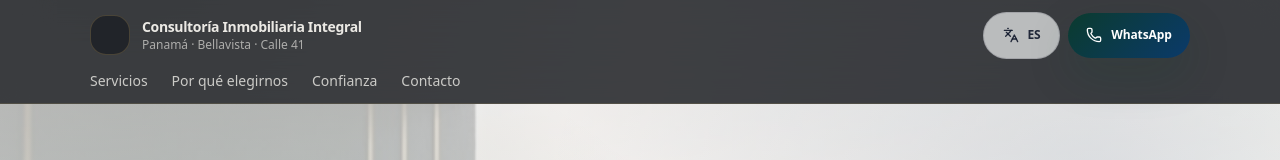
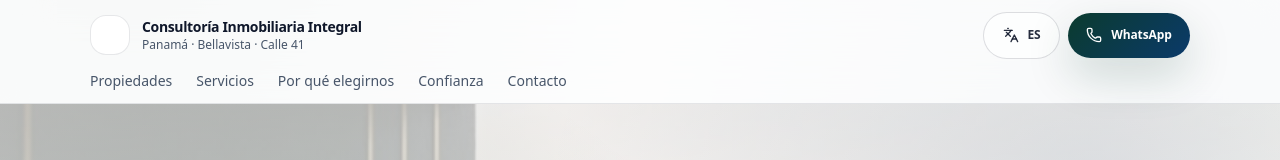
Before and after one commit to lulabtechnology/Consultor-a-Inmobiliaria-Integral, a Next.js app: page / in a window 1280 px wide. Shown: the top 160 px of the page. Built offline with nearby package versions, Linux system fonts and the light colour scheme.

Commit message:
Update Header.tsx

```diff
--- a/components/Header.tsx
+++ b/components/Header.tsx
@@ -14,23 +14,21 @@ export default function Header({
   t: any;
 }) {
   return (
-    <header className="sticky top-0 z-50 border-b border-[rgba(214,180,106,.14)] bg-[rgba(11,12,16,.78)] backdrop-blur-xl">
+    <header className="sticky top-0 z-50 border-b border-[rgba(15,23,42,.10)] bg-[rgba(255,255,255,.78)] backdrop-blur-xl">
       <div className="container-pad py-3">
         <div className="flex items-center justify-between gap-3">
-          {/* Marca */}
           <a href="#top" className="flex items-center gap-3 min-w-0">
-            <div className="h-10 w-10 shrink-0 overflow-hidden rounded-2xl border border-[rgba(214,180,106,.22)] bg-[rgba(16,18,24,.55)]" />
+            <div className="h-10 w-10 shrink-0 overflow-hidden rounded-2xl border border-[rgba(15,23,42,.10)] bg-white" />
             <div className="min-w-0 leading-tight">
-              <div className="truncate text-sm font-semibold tracking-tight text-[rgba(244,242,237,.95)]">
+              <div className="truncate text-sm font-extrabold tracking-tight text-slate-900">
                 Consultoría Inmobiliaria Integral
               </div>
-              <div className="truncate text-xs text-[rgba(244,242,237,.62)]">
+              <div className="truncate text-xs text-slate-600">
                 Panamá · Bellavista · Calle 41
               </div>
             </div>
           </a>
 
-          {/* Acciones */}
           <div className="flex items-center gap-2">
             <button
               className="btn btn-ghost px-3 py-2 text-xs"
@@ -44,25 +42,17 @@ export default function Header({
 
             <a className="btn btn-primary px-3 py-2 text-xs" href={links.wa} target="_blank" rel="noreferrer">
               <Phone className="h-4 w-4" />
-              {lang === "es" ? "WhatsApp" : "WhatsApp"}
+              WhatsApp
             </a>
           </div>
         </div>
 
-        {/* Menú simple (solo desktop) */}
-        <nav className="mt-3 hidden items-center gap-6 text-sm text-[rgba(244,242,237,.78)] md:flex">
-          <a href="#servicios" className="hover:text-[rgba(214,180,106,.95)]">
-            {t.nav.services}
-          </a>
-          <a href="#porque" className="hover:text-[rgba(214,180,106,.95)]">
-            {t.nav.why}
-          </a>
-          <a href="#confianza" className="hover:text-[rgba(214,180,106,.95)]">
-            {t.nav.trust}
-          </a>
-          <a href="#contacto" className="hover:text-[rgba(214,180,106,.95)]">
-            {t.nav.contact}
-          </a>
+        <nav className="mt-3 hidden items-center gap-6 text-sm text-slate-600 md:flex">
+          <a href="#propiedades" className="hover:text-slate-900">{t.nav.featured}</a>
+          <a href="#servicios" className="hover:text-slate-900">{t.nav.services}</a>
+          <a href="#porque" className="hover:text-slate-900">{t.nav.why}</a>
+          <a href="#confianza" className="hover:text-slate-900">{t.nav.trust}</a>
+          <a href="#contacto" className="hover:text-slate-900">{t.nav.contact}</a>
         </nav>
       </div>
     </header>
```
